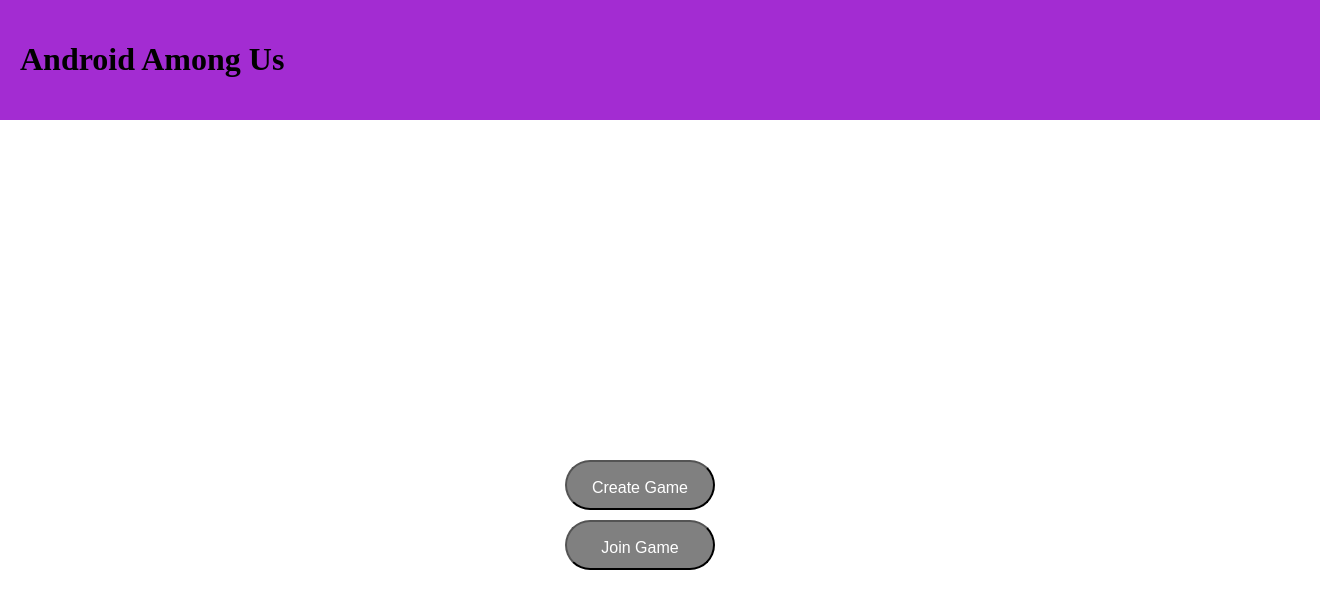
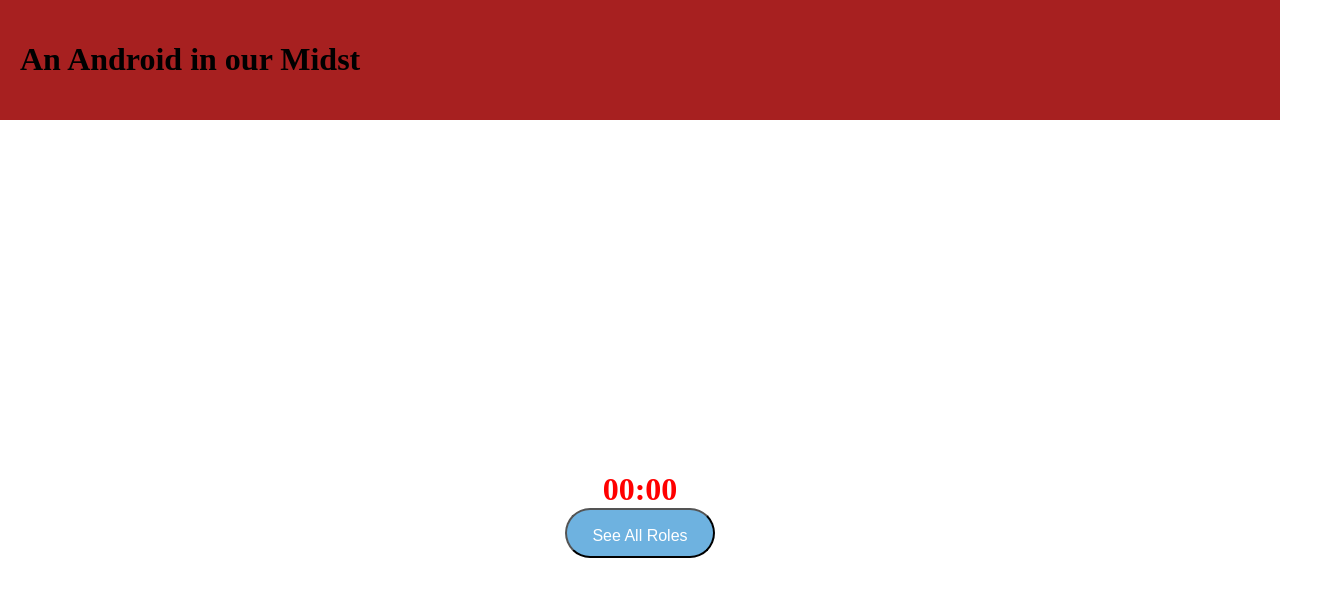
Before and after one commit to wilkyrlx/Androids-Within, a React (Create React App) app in the folder frontend/: page / in a window 1280 px wide. Shown: the top 608 px of the page, 1320 px wide, since content can reach past the window. Built offline with nearby package versions, Linux system fonts and the light colour scheme.

Commit message:
style: lock scrolling, bigger text, colors, timer

```diff
--- a/frontend/src/App.tsx
+++ b/frontend/src/App.tsx
@@ -1,5 +1,6 @@
 import './styles/global.css';
-import './styles/functional.css';
+import './styles/gamemode.css';
+import './styles/timer.css';
 import React, { useState } from 'react';
 import { pageView } from './types/pageView';
 import Landing from './components/Landing';
@@ -18,7 +19,7 @@ function App() {
     const [room, setRoom] = useState<number>(0);
     const [playerID, setPlayerID] = useState<number>(-1);	// playerID is the index of the player in the array of players in the backend
 	const [isHost, setHost] = useState<boolean>(false);	    // is the player the host of the game? [true/false]
-    const [view, setView] = useState<pageView>(pageView.LANDING)	// which page is being displayed
+    const [view, setView] = useState<pageView>(pageView.TIMER)	// which page is being displayed
     const [playerCount, setPlayerCount] = useState<number>(0);	// number of players in the game [0-12]
     const [timerDuration, setDuration] = useState<number>(0);	// timer length (minutes)
 
--- a/frontend/src/components/AllRoles.tsx
+++ b/frontend/src/components/AllRoles.tsx
@@ -2,7 +2,6 @@ import { useEffect, useState } from "react";
 import { getAllRolesBackend, resetStatusBackend } from "../scripts/backendInteraction";
 import { pageView } from "../types/pageView";
 
-// TODO: untested
 function AllRoles({ setView, room }: { setView: any, room: number }) {
 
     const [roles, setRoles] = useState<string[]>([]);
--- a/frontend/src/components/Timer.tsx
+++ b/frontend/src/components/Timer.tsx
@@ -5,13 +5,10 @@ function Timer({ setView, timerDuration }: { setView: any, timerDuration: number
     const [minutes, setMinutes] = useState(0);
     const [seconds, setSeconds] = useState(0);
     const [timerExpired, setTimerExpired] = useState(false);
-    const [isRunning, setIsRunning] = useState(false);
 
     // Timer takes in some duration in minutes and starts counting down
     const startTimer = (duration: any) => {
         let timer = duration * 60;
-
-        setIsRunning(true);
 
         const intervalId = setInterval(() => {
             const minutes = Math.floor(timer / 60);
@@ -19,11 +16,15 @@ function Timer({ setView, timerDuration }: { setView: any, timerDuration: number
 
             setMinutes(minutes);
             setSeconds(seconds);
+            const timerElement: HTMLElement = document.getElementById('timer-text') as HTMLElement;
+            timerElement.className = "";
+
 
             if (timer <= 0) {
                 clearInterval(intervalId);
                 setTimerExpired(true);
-                setIsRunning(false);
+                timerElement.classList.add('count-over');
+
             } else {
                 timer--;
             }
@@ -35,8 +36,8 @@ function Timer({ setView, timerDuration }: { setView: any, timerDuration: number
     }, []);
 
     return (
-        <div>
-            <div>
+        <div className='container'>
+            <div id='timer-text'>
                 {minutes.toString().padStart(2, '0')}:{seconds.toString().padStart(2, '0')}
             </div>
             {timerExpired && <button onClick={() => setView(pageView.ALL_ROLES)}>See All Roles</button>}
--- a/frontend/src/components/reusable/Header.tsx
+++ b/frontend/src/components/reusable/Header.tsx
@@ -2,7 +2,7 @@
 function Header() {
     return (
         <div id="header">
-            <h1>Android Among Us</h1>
+            <h1>An Android in our Midst</h1>
         </div>
     )
 }
--- a/frontend/src/styles/functional.css
+++ b/frontend/src/styles/gamemode.css
@@ -21,5 +21,5 @@
 .btn-disabled {
     pointer-events: none;
     cursor: default;
-    background-color: rgb(137, 44, 44);
+    background-color: rgb(180, 166, 166);
 }
--- a/frontend/src/styles/global.css
+++ b/frontend/src/styles/global.css
@@ -1,12 +1,17 @@
+
+html, body {
+    max-width: 100%;
+    overflow-x: hidden;
+}
 
 body {
     margin: 0px;
     padding: 0px;
+    position: relative;
 }
 
 #header {
-
-    background-color: #a32cd2;
+    background-color: #a72020;
     width: 100%;
     padding: 20px;
 }
@@ -24,12 +29,15 @@ body {
 
 }
 
+p {
+    font-size: larger;
+}
 
 button {
     display: block;
     width: 150px;
     height: 50px;
-    background-color: #808080;
+    background-color: #6eb2e0;
     border-radius: 25px;
     text-align: center;
     line-height: 50px;
--- /dev/null
+++ b/frontend/src/styles/timer.css
@@ -0,0 +1,10 @@
+#timer-text {
+    font-size: xx-large;
+    font-weight: bold;
+    color: rgb(34, 189, 34);
+}
+
+/* functional css - turns red when timer over*/
+.count-over {
+    color: red !important;
+}
```
